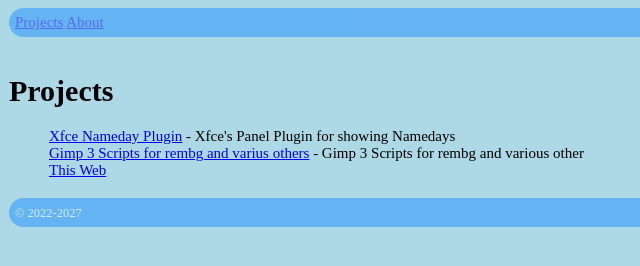
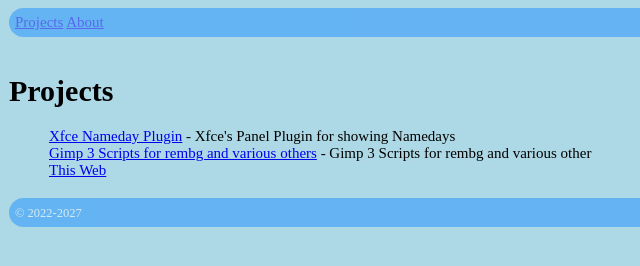
Before and after one commit to marekpistorius/mp.github.io, a plain HTML site: page projects.html in a window 1280 px wide. Shown: the full height of the page, 159-799 px from the left. Drawn offline with Linux system fonts and the light colour scheme.

Commit message:
Fix typo in Gimp 3 Scripts description
Signed-off-by: Marek Pistorius <marek.pistorius@mpistorius.eu>

```diff
--- a/projects.html
+++ b/projects.html
@@ -45,7 +45,7 @@
 <h2></h2>
 	<ul style="list-style: none;">
 		<li><a href="https://github.com/marekpistorius/xfce-nameday-plugin">Xfce Nameday Plugin</a> - Xfce's Panel Plugin for showing Namedays</li>
-		<li><a href="https://github.com/marekpistorius/gimp-3-scripts">Gimp 3 Scripts for rembg and varius others</a> - Gimp 3 Scripts for rembg and various other</li>
+		<li><a href="https://github.com/marekpistorius/gimp-3-scripts">Gimp 3 Scripts for rembg and various others</a> - Gimp 3 Scripts for rembg and various other</li>
 		<li><a href="https://github.com/marekpistorius/mp.github.io">This Web</a> </li>
 	</ul>
 </article>
```
